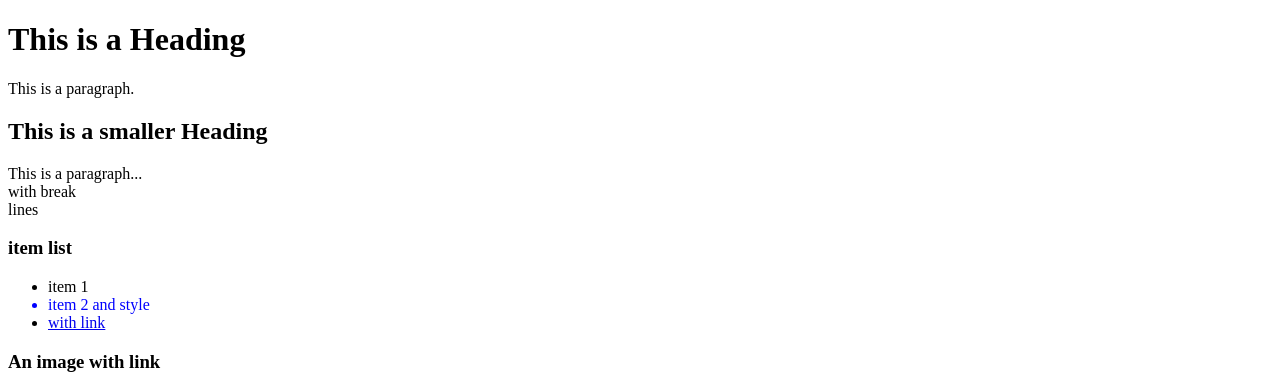
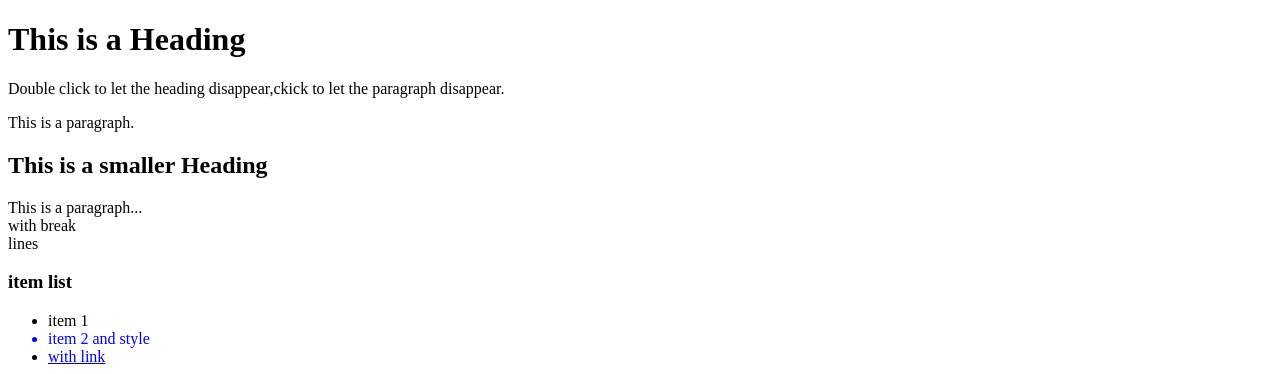
Before and after one commit to RyanHongd/RyanHongd.github.io, a plain HTML site: page web_simple_example/index.html in a window 1280 px wide. Shown: the top 374 px of the page. Drawn offline with nearby package versions, Linux system fonts and the light colour scheme.

Commit message:
Update index.html

```diff
--- a/web_simple_example/index.html
+++ b/web_simple_example/index.html
@@ -18,6 +18,7 @@
 <body>
 
 <h1>This is a Heading</h1>
+<p>Double click to let the heading disappear,ckick to let the paragraph disappear.<p>
 <p>This is a paragraph.</p>
 
 <h2>This is a smaller Heading</h2>
```
